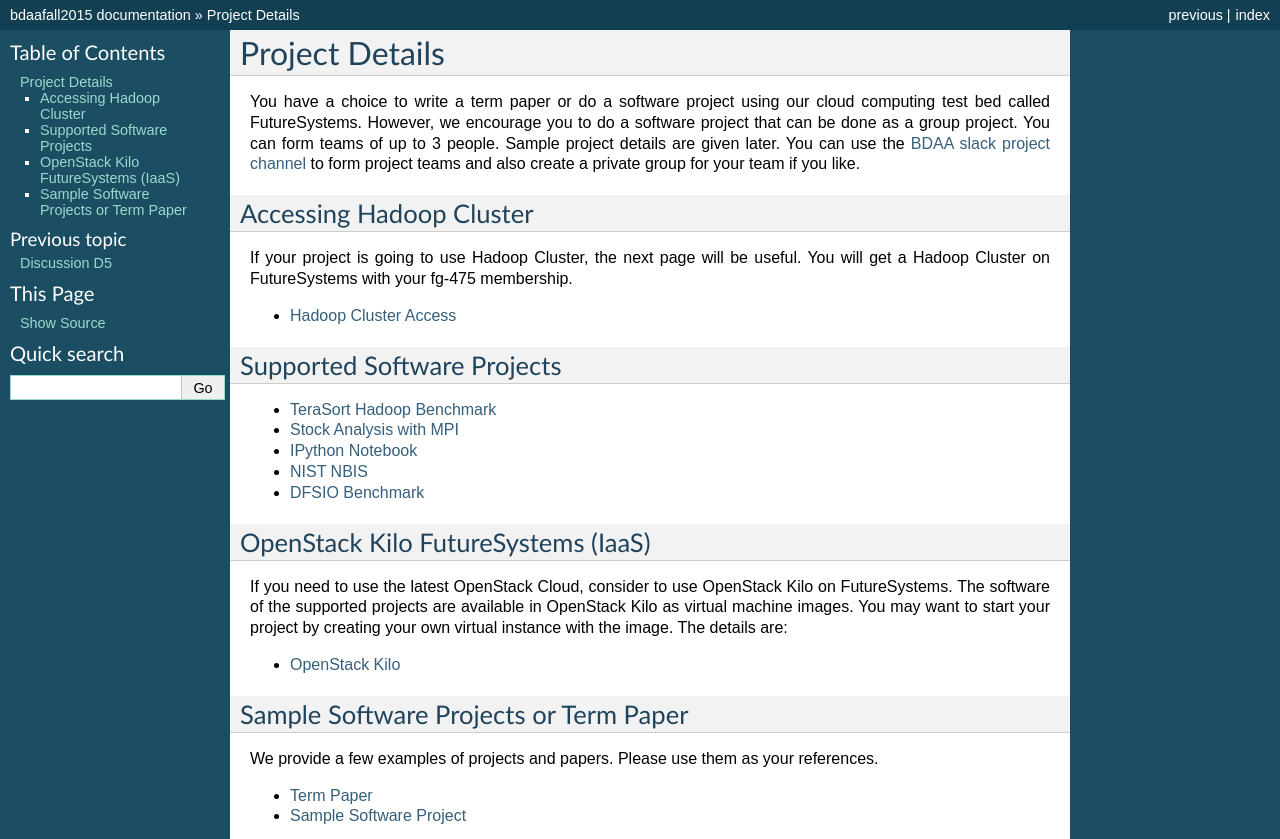
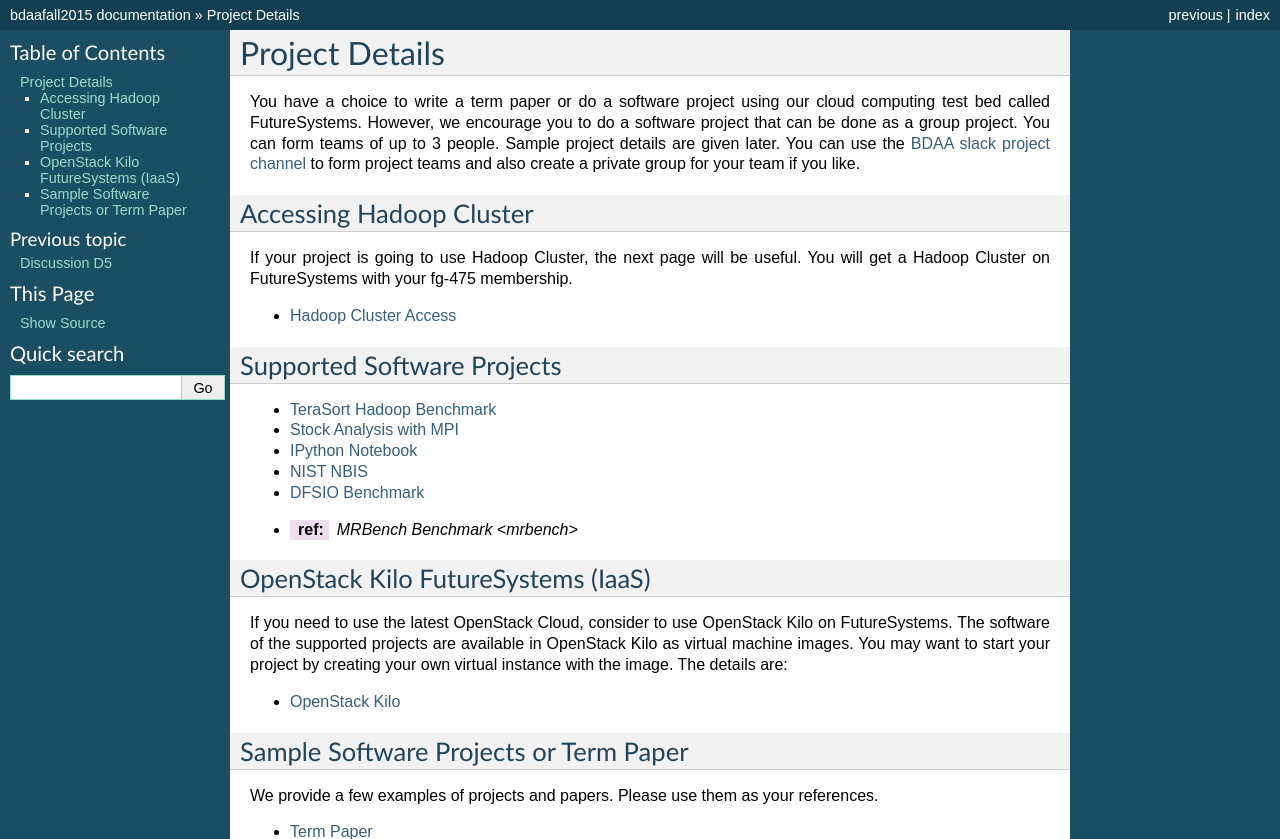
Before and after one commit to cglmoocs/bdaafall2015, a Sphinx documentation site: the page built from docs/source/project.rst, in a window 1280 px wide, cut to the strip 0-839 px from the top of the page. Built offline with Sphinx 7.4.7, drawn with Linux system fonts in a browser that asks for light colours.

Commit message:
Update project.rst

```diff
--- a/docs/source/project.rst
+++ b/docs/source/project.rst
@@ -25,6 +25,7 @@ Supported Software Projects
 * :ref:`IPython Notebook <ipynb>`
 * :ref:`NIST NBIS <nist_nbis>`
 * :ref:`DFSIO Benchmark <dfsio>`
+* :ref: `MRBench Benchmark <mrbench>`
 
 OpenStack Kilo FutureSystems (IaaS)
 -------------------------------------------------------------------------------
```
